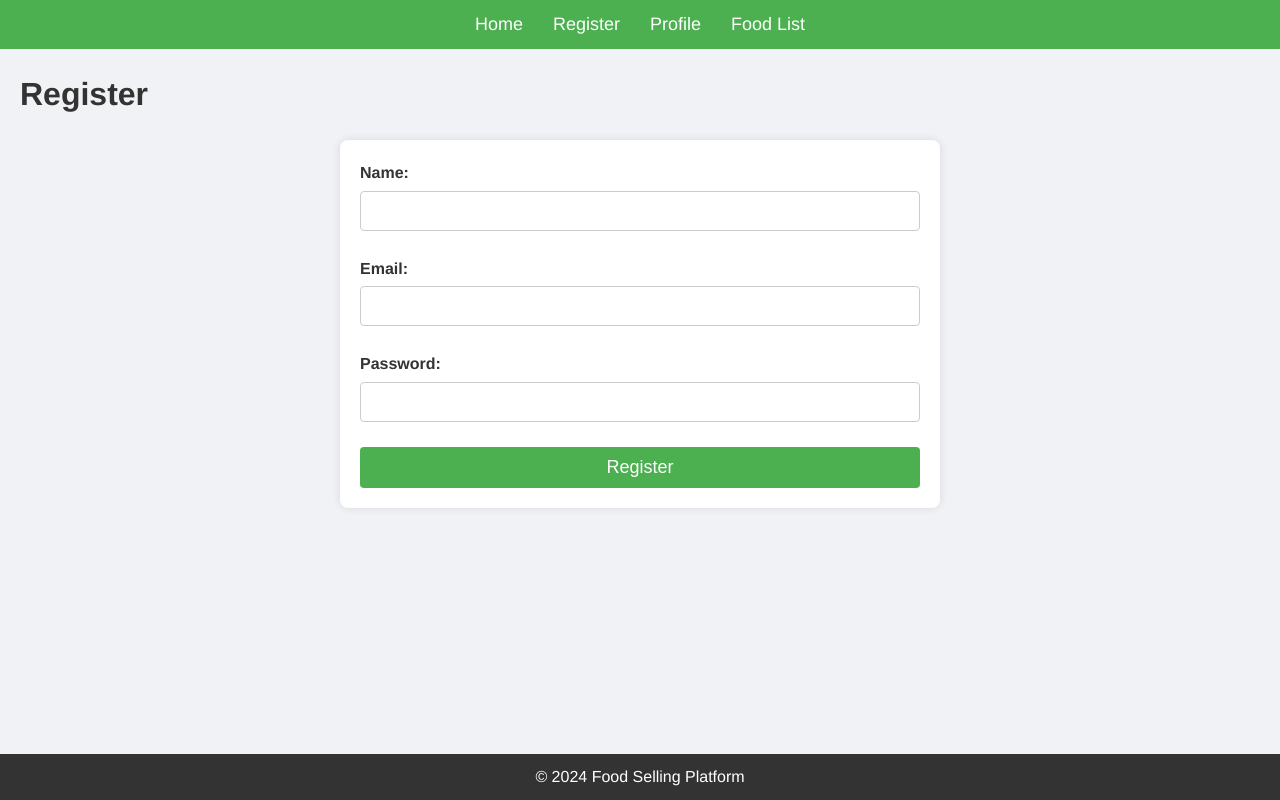
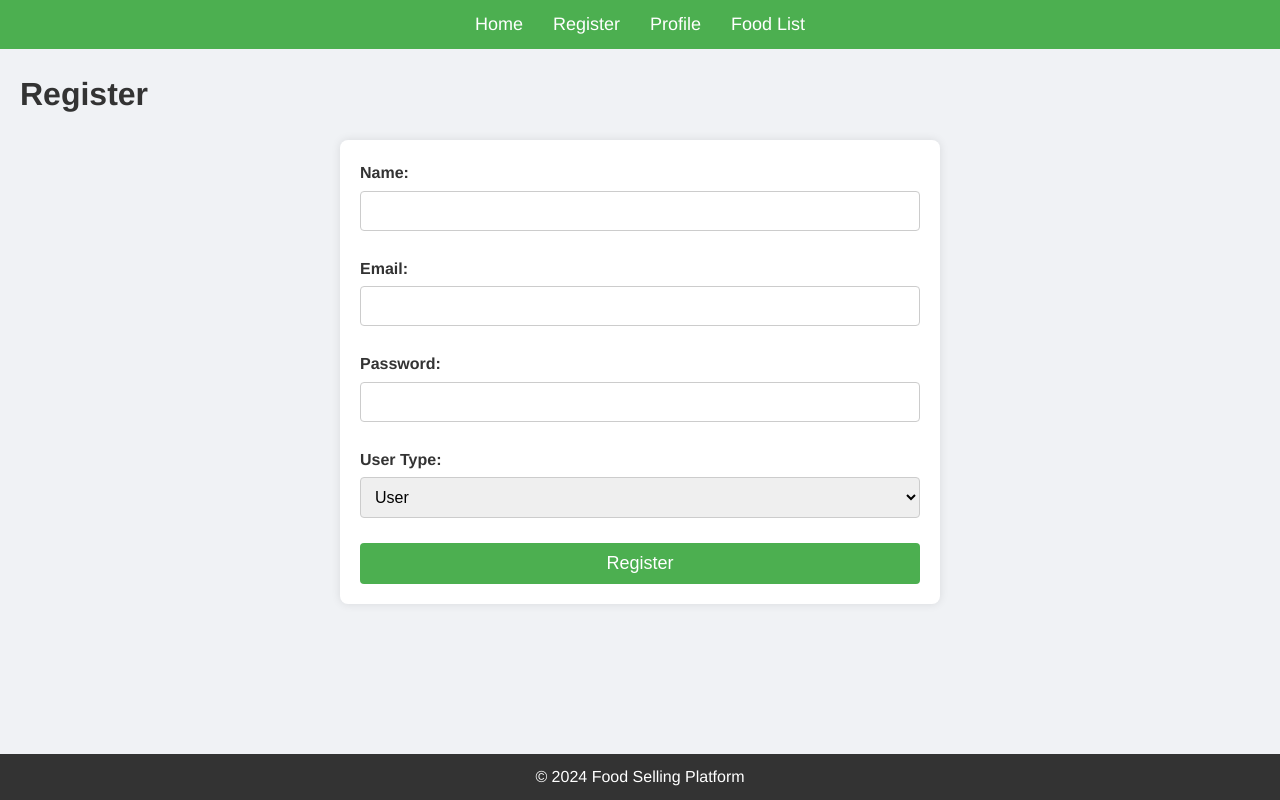
Before and after one commit to zain9191/NB-f, a React (Create React App) app: page /register in a window 1280 px wide. Built offline with nearby package versions, Linux system fonts and the light colour scheme; no server answers.

Commit message:
commiting before stop working.

```diff
--- a/package.json
+++ b/package.json
@@ -10,6 +10,7 @@
     "@testing-library/react": "^13.4.0",
     "@testing-library/user-event": "^13.5.0",
     "axios": "^1.7.2",
+    "dotenv": "^16.4.5",
     "react": "^18.3.1",
     "react-dom": "^18.3.1",
     "react-router-dom": "^6.23.1",
--- a/src/Pages/Home.jsx
+++ b/src/Pages/Home.jsx
@@ -8,12 +8,10 @@ const HomeBackgroundImg = styled.img`
   width: 100%;
   height: auto;
 `;
-
 const HomeMainDiv = styled.div`
   position: relative;
   width: 100%;
 `;
-
 const TitleDiv = styled.div`
   position: absolute;
   top: 50%;
@@ -30,7 +28,6 @@ const TitleDiv = styled.div`
   justify-content: center;
   align-items: center;
 `;
-
 const Container = styled.div`
   display: flex;
   align-items: center;
@@ -40,7 +37,6 @@ const Container = styled.div`
   width: fit-content;
   margin-top: 10px;
 `;
-
 const Input = styled.input`
   border: none;
   padding: 10px 15px;
@@ -52,7 +48,6 @@ const Input = styled.input`
     color: #bbb;
   }
 `;
-
 const HomeFindButton = styled.button`
   background-color: #dc143c;
   color: white;
@@ -67,7 +62,6 @@ const HomeFindButton = styled.button`
     background-color: #a00016;
   }
 `;
-
 const Icon = styled.div`
   padding: 10px;
   font-size: 20px;
--- a/src/components/LoginForm.jsx
+++ b/src/components/LoginForm.jsx
@@ -1,23 +1,60 @@
-import React, { useState } from "react";
+import React, { useState, useEffect } from "react";
 import axios from "axios";
 import { useNavigate } from "react-router-dom";
 
 const LoginForm = () => {
   const [formData, setFormData] = useState({ email: "", password: "" });
+  const [error, setError] = useState("");
+  const [loading, setLoading] = useState(false);
   const navigate = useNavigate();
 
+  // Check for token on component mount
+  useEffect(() => {
+    const token = localStorage.getItem("token");
+    if (token) {
+      axios.defaults.headers.common["Authorization"] = `Bearer ${token}`;
+    }
+  }, []);
+
+  // Handle input changes
   const handleChange = (e) => {
     setFormData({ ...formData, [e.target.name]: e.target.value });
+    setError("");
   };
 
+  // Handle form submission
   const handleSubmit = async (e) => {
     e.preventDefault();
+    setLoading(true);
+    console.log("Submitting form data:", formData); // Debugging line
     try {
-      const response = await axios.post("/api/users/login", formData);
-      localStorage.setItem("token", response.data.token);
-      navigate("/profile");
+      const response = await axios.post(
+        "http://localhost:5080/api/users/login",
+        formData
+      );
+
+      console.log("Login response:", response); // Debugging line
+
+      if (response.data && response.data.token) {
+        const token = response.data.token;
+        localStorage.setItem("token", token);
+        axios.defaults.headers.common["Authorization"] = `Bearer ${token}`;
+        console.log("Token stored:", token); // Debugging line
+        alert("Login successful!");
+        navigate("/profile");
+      } else {
+        setError("Failed to retrieve token.");
+        console.error("Token not found in response data:", response.data); // Debugging line
+      }
     } catch (error) {
-      console.error(error);
+      setError("Invalid credentials, please try again.");
+      console.error(
+        "Login error:",
+        error.response ? error.response.data : error.message
+      ); // Debugging line
+    } finally {
+      setLoading(false);
+      console.log("Loading state set to false"); // Debugging line
     }
   };
 
@@ -43,7 +80,10 @@ const LoginForm = () => {
           required
         />
       </div>
-      <button type="submit">Login</button>
+      {error && <p style={{ color: "red" }}>{error}</p>}
+      <button type="submit" disabled={loading}>
+        {loading ? "Loading..." : "Login"}
+      </button>
     </form>
   );
 };
--- a/src/components/Profile.jsx
+++ b/src/components/Profile.jsx
@@ -1,24 +1,49 @@
 import React, { useEffect, useState } from "react";
 import axios from "axios";
+import { useNavigate } from "react-router-dom";
 
 const Profile = () => {
   const [profile, setProfile] = useState(null);
+  const [loading, setLoading] = useState(true);
+  const navigate = useNavigate();
 
   useEffect(() => {
     const fetchProfile = async () => {
       try {
-        const response = await axios.get("/api/profile");
+        const token = localStorage.getItem("token");
+        if (!token) {
+          console.log("No token found, redirecting to login");
+          navigate("/login");
+          return;
+        }
+
+        console.log("Retrieved token:", token); // Debugging line
+        const response = await axios.get("http://localhost:5080/api/profile", {
+          headers: {
+            Authorization: `Bearer ${token}`,
+          },
+        });
         setProfile(response.data);
       } catch (error) {
-        console.error(error);
+        console.error("Error fetching profile:", error);
+        if (error.response && error.response.status === 401) {
+          console.log("Unauthorized, redirecting to login");
+          navigate("/login");
+        }
+      } finally {
+        setLoading(false);
       }
     };
 
     fetchProfile();
-  }, []);
+  }, [navigate]);
+
+  if (loading) {
+    return <div>Loading...</div>;
+  }
 
   if (!profile) {
-    return <div>Loading...</div>;
+    return <div>Profile data could not be loaded.</div>;
   }
 
   return (
--- a/src/components/RegistrationForm.jsx
+++ b/src/components/RegistrationForm.jsx
@@ -10,17 +10,14 @@ const Form = styled.form`
   border-radius: 8px;
   box-shadow: 0 0 10px rgba(0, 0, 0, 0.1);
 `;
-
 const FormGroup = styled.div`
   margin-bottom: 15px;
 `;
-
 const Label = styled.label`
   display: block;
   margin-bottom: 5px;
   font-weight: bold;
 `;
-
 const Input = styled.input`
   width: 100%;
   padding: 10px;
@@ -29,7 +26,14 @@ const Input = styled.input`
   border-radius: 4px;
   font-size: 16px;
 `;
-
+const Select = styled.select`
+  width: 100%;
+  padding: 10px;
+  margin-bottom: 10px;
+  border: 1px solid #ccc;
+  border-radius: 4px;
+  font-size: 16px;
+`;
 const Button = styled.button`
   width: 100%;
   padding: 10px;
@@ -45,11 +49,17 @@ const Button = styled.button`
   }
 `;
 
+const api = axios.create({
+  baseURL: process.env.REACT_APP_API_BASE_URL || "http://localhost:5080",
+});
+
 const RegistrationForm = () => {
   const [formData, setFormData] = useState({
     name: "",
     email: "",
     password: "",
+    userType: "user", // Default to "user"
+    specialty: "", // Add specialty to the form data
   });
 
   const handleChange = (e) => {
@@ -63,10 +73,23 @@ const RegistrationForm = () => {
   const handleSubmit = async (e) => {
     e.preventDefault();
     try {
-      const response = await axios.post("/api/register", formData);
-      console.log(response.data);
+      const endpoint =
+        formData.userType === "chef"
+          ? "/api/chefs/register"
+          : "/api/users/register";
+      const response = await api.post(endpoint, formData);
+      console.log("Response data:", response.data);
     } catch (error) {
-      console.error(error);
+      console.error("Error during form submission:", error);
+      if (error.response) {
+        console.error("Error response data:", error.response.data);
+        console.error("Error response status:", error.response.status);
+        console.error("Error response headers:", error.response.headers);
+      } else if (error.request) {
+        console.error("Error request data:", error.request);
+      } else {
+        console.error("Error message:", error.message);
+      }
     }
   };
 
@@ -102,6 +125,36 @@ const RegistrationForm = () => {
           required
         />
       </FormGroup>
+      <FormGroup>
+        <Label>User Type:</Label>
+        <Select
+          name="userType"
+          value={formData.userType}
+          onChange={handleChange}
+          required
+        >
+          <option value="user">User</option>
+          <option value="chef">Chef</option>
+        </Select>
+      </FormGroup>
+      {formData.userType === "chef" && (
+        <FormGroup>
+          <Label>Specialty:</Label>
+          <Select
+            name="specialty"
+            value={formData.specialty}
+            onChange={handleChange}
+            required
+          >
+            <option value="">Select Specialty</option>
+            <option value="Italian">Italian</option>
+            <option value="Mexican">Mexican</option>
+            <option value="Indian">Indian</option>
+            <option value="Chinese">Chinese</option>
+            {/* Add more specialties as needed */}
+          </Select>
+        </FormGroup>
+      )}
       <Button type="submit">Register</Button>
     </Form>
   );
--- a/src/contexts/AuthContext.jsx
+++ b/src/contexts/AuthContext.jsx
@@ -5,6 +5,7 @@ export const AuthContext = createContext();
 
 const AuthProvider = ({ children }) => {
   const [user, setUser] = useState(null);
+  const [loading, setLoading] = useState(true);
 
   useEffect(() => {
     const loadUser = async () => {
@@ -13,27 +14,44 @@ const AuthProvider = ({ children }) => {
           "Authorization"
         ] = `Bearer ${localStorage.getItem("token")}`;
         try {
-          const response = await axios.get("/api/auth");
+          const response = await axios.get("/api/profile");
           setUser(response.data);
         } catch (error) {
-          console.error(error);
+          console.error("Failed to load user", error);
+          localStorage.removeItem("token");
         }
       }
+      setLoading(false);
     };
 
     loadUser();
   }, []);
 
   const login = async (email, password) => {
-    const response = await axios.post("/api/users/login", { email, password });
-    localStorage.setItem("token", response.data.token);
-    setUser(response.data.user);
+    try {
+      const response = await axios.post("/api/users/login", {
+        email,
+        password,
+      });
+      localStorage.setItem("token", response.data.token);
+      axios.defaults.headers.common[
+        "Authorization"
+      ] = `Bearer ${response.data.token}`;
+      setUser(response.data.user);
+    } catch (error) {
+      console.error("Login failed", error);
+      throw error;
+    }
   };
 
   const logout = () => {
     localStorage.removeItem("token");
     setUser(null);
   };
+
+  if (loading) {
+    return <div>Loading...</div>;
+  }
 
   return (
     <AuthContext.Provider value={{ user, login, logout }}>
--- a/src/index.js
+++ b/src/index.js
@@ -1,11 +1,15 @@
 import React from 'react';
-import ReactDOM from 'react-dom';
+import { createRoot } from 'react-dom/client';
 import './index.css';
 import App from './App';
 
-ReactDOM.render(
+// Create a root.
+const container = document.getElementById('root');
+const root = createRoot(container);
+
+// Initial render
+root.render(
   <React.StrictMode>
     <App />
-  </React.StrictMode>,
-  document.getElementById('root')
+  </React.StrictMode>
 );
```
Also changed, not shown: 1 other file (tests, documents, lock files or other folders).
